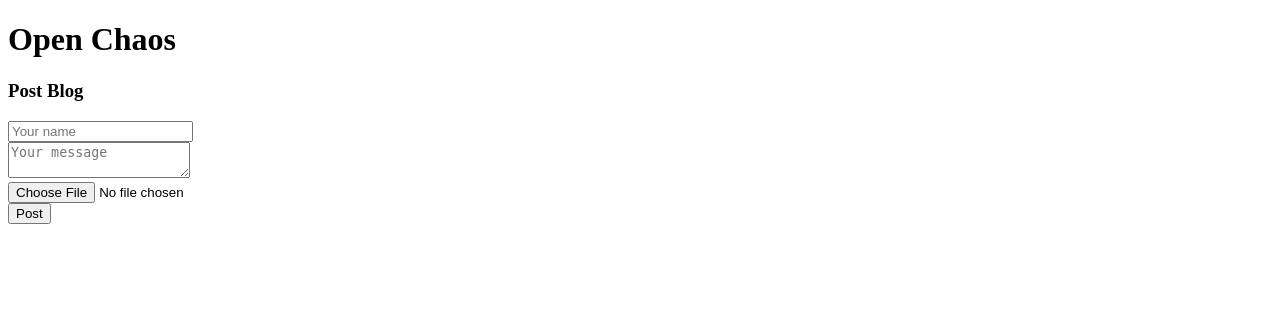
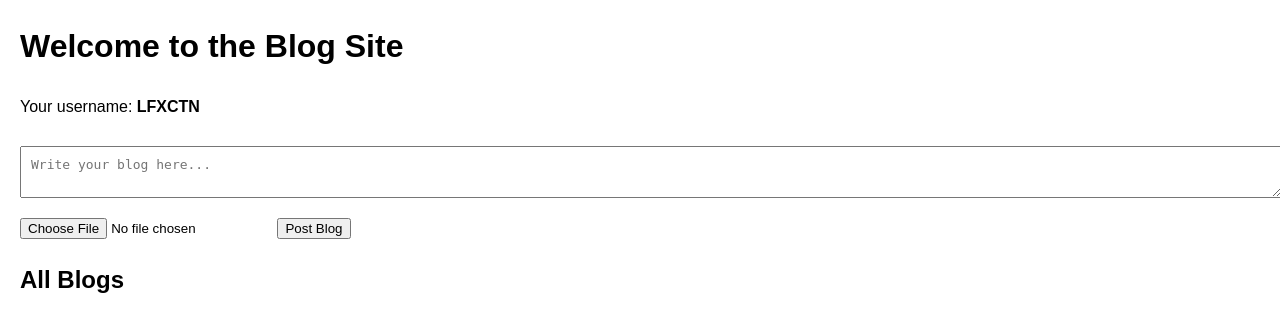
Before and after one commit to Abilash-Pandian/blog-site, a Flask app: page / in a window 1280 px wide. Shown: the top 332 px of the page. Run offline with Flask 3, Linux system fonts and the light colour scheme; data that the repository does not hold is empty.

Commit message:
Fixed JSON handling and added error logging

```diff
--- a/app.py
+++ b/app.py
@@ -1,96 +1,74 @@
-from flask import Flask, request, jsonify, render_template, send_from_directory
 import os
-import tempfile
-import threading
+import random
+import string
 import time
-import uuid
+from flask import Flask, render_template, request, jsonify
 
 app = Flask(__name__)
+app.secret_key = "blog_secret_key"
 
-# Temporary storage for blogs
-blogs = []
-images_dir = tempfile.mkdtemp()
-
-# Function to delete blogs and images after 24 hours
+# In-memory storage for blogs
+blogs = {}
 
 
-def cleanup():
-    global blogs
-    current_time = time.time()
-    blogs = [blog for blog in blogs if current_time - blog['timestamp'] < 86400]
-
-    for file in os.listdir(images_dir):
-        file_path = os.path.join(images_dir, file)
-        if current_time - os.path.getmtime(file_path) > 86400:
-            os.remove(file_path)
-
-    threading.Timer(3600, cleanup).start()
+def generate_random_name():
+    """Generate a random username."""
+    return ''.join(random.choices(string.ascii_uppercase + string.digits, k=6))
 
 
-# Start the cleanup function
-cleanup()
+@app.route("/")
+def home():
+    """Serve the homepage."""
+    username = generate_random_name()
+    return render_template("index.html", username=username)
 
 
-@app.route('/')
-def index():
-    return render_template('index.html')
+@app.route("/post_blog", methods=["POST"])
+def post_blog():
+    """Handle blog posting."""
+    data = request.json
+    blog_id = ''.join(random.choices(
+        string.ascii_lowercase + string.digits, k=8))
+    blogs[blog_id] = {
+        "author": data["author"],
+        "content": data["content"],
+        "image": data["image"],
+        "replies": [],
+        "timestamp": time.time()
+    }
+    return jsonify({"status": "success", "blog_id": blog_id})
 
 
-@app.route('/blogs', methods=['GET', 'POST'])
-def handle_blogs():
-    if request.method == 'POST':
-        content = request.form.get('content', '').strip()
-        image = request.files.get('image')
-        username = request.form.get('username', 'Anonymous')
+@app.route("/reply", methods=["POST"])
+def reply():
+    """Handle replies to blogs."""
+    data = request.json
+    blog_id = data["blog_id"]
+    if blog_id in blogs:
+        reply_id = ''.join(random.choices(
+            string.ascii_lowercase + string.digits, k=8))
+        blogs[blog_id]["replies"].append({
+            "author": data["author"],
+            "content": data["content"],
+            "timestamp": time.time()
+        })
+        return jsonify({"status": "success", "reply_id": reply_id})
+    return jsonify({"status": "error", "message": "Blog not found"})
 
-        # Validate content
-        if not content and not image:
-            return jsonify({'error': 'Blog content or an image is required!'}), 400
 
-        image_filename = None
-        if image:
-            image_filename = f"{uuid.uuid4()}_{image.filename}"
-            image.save(os.path.join(images_dir, image_filename))
-
-        blogs.append({
-            'id': str(uuid.uuid4()),
-            'username': username,
-            'content': content,
-            'image': image_filename,
-            'replies': [],
-            'timestamp': time.time()
-        })
-
-        return jsonify({'message': 'Blog created successfully!'}), 201
-
+@app.route("/get_blogs", methods=["GET"])
+def get_blogs():
+    """Retrieve all blogs."""
+    current_time = time.time()
+    to_delete = []
+    for blog_id, blog in blogs.items():
+        # Delete blogs older than 24 hours
+        if current_time - blog["timestamp"] > 86400:  # 24 hours in seconds
+            to_delete.append(blog_id)
+    for blog_id in to_delete:
+        del blogs[blog_id]
     return jsonify(blogs)
 
 
-@app.route('/blogs/<blog_id>/reply', methods=['POST'])
-def handle_replies(blog_id):
-    username = request.form.get('username', 'Anonymous')
-    reply_content = request.form.get('content', '').strip()
-
-    # Validate reply content
-    if not reply_content:
-        return jsonify({'error': 'Reply content is required!'}), 400
-
-    for blog in blogs:
-        if blog['id'] == blog_id:
-            blog['replies'].append({
-                'username': username,
-                'content': reply_content,
-                'timestamp': time.time()
-            })
-            return jsonify({'message': 'Reply added successfully!'}), 201
-
-    return jsonify({'error': 'Blog not found!'}), 404
-
-
-@app.route('/images/<filename>')
-def serve_image(filename):
-    return send_from_directory(images_dir, filename)
-
-
-if __name__ == '__main__':
+if __name__ == "__main__":
     app.run(debug=True)
--- /dev/null
+++ b/static/style.css
@@ -0,0 +1,24 @@
+body {
+    font-family: Arial, sans-serif;
+    margin: 20px;
+    line-height: 1.6;
+}
+
+.blog {
+    border: 1px solid #ddd;
+    padding: 10px;
+    margin-bottom: 20px;
+}
+
+.reply {
+    margin-left: 20px;
+    font-size: 0.9em;
+    color: #555;
+}
+
+textarea {
+    width: 100%;
+    margin: 10px 0;
+    padding: 10px;
+    font-size: 1em;
+}
--- a/templates/index.html
+++ b/templates/index.html
@@ -1,158 +1,118 @@
 <!DOCTYPE html>
-<html>
+<html lang="en">
   <head>
-    <title>Open Chaos</title>
-    <style>
-      .blog-post {
-        border: 1px solid #ddd;
-        margin: 10px 0;
-        padding: 15px;
-        border-radius: 5px;
-      }
-      .replies {
-        margin-left: 20px;
-        border-left: 2px solid #ddd;
-        padding-left: 10px;
-      }
-      .reply {
-        margin: 5px 0;
-        padding: 5px;
-        background-color: #f9f9f9;
-      }
-    </style>
+    <meta charset="UTF-8" />
+    <meta name="viewport" content="width=device-width, initial-scale=1.0" />
+    <title>Blog Site</title>
+    <link rel="stylesheet" href="/static/style.css" />
   </head>
   <body>
-    <h1>Open Chaos</h1>
+    <h1>Welcome to the Blog Site</h1>
+    <p>Your username: <strong id="username"></strong></p>
+    <textarea
+      id="blog-content"
+      placeholder="Write your blog here..."
+    ></textarea>
+    <br />
+    <input type="file" id="blog-image" accept="image/*" />
+    <button onclick="postBlog()">Post Blog</button>
 
-    <div>
-      <h3>Post Blog</h3>
-      <form id="blogForm">
-        <input
-          type="text"
-          id="username"
-          placeholder="Your name"
-          required
-        /><br />
-        <textarea id="content" placeholder="Your message" required></textarea
-        ><br />
-        <input type="file" id="image" accept="image/*" /><br />
-        <button type="submit">Post</button>
-      </form>
-    </div>
-
-    <div id="blogsContainer"></div>
+    <h2>All Blogs</h2>
+    <div id="blogs-container"></div>
 
     <script>
-      // Function to create a reply form
-      function createReplyForm(blogId) {
-        return `
-                <form onsubmit="handleReply(event, '${blogId}')" class="reply-form">
-                    <input type="text" placeholder="Your name" required class="reply-username">
-                    <input type="text" placeholder="Your reply" required class="reply-content">
-                    <button type="submit">Reply</button>
-                </form>
-            `;
-      }
+      const username = "{{ username }}";
+      document.getElementById("username").textContent = username;
 
-      // Function to display blogs and their replies
-      function displayBlogs(blogs) {
-        const container = document.getElementById("blogsContainer");
-        container.innerHTML = blogs
-          .map(
-            (blog) => `
-                <div class="blog-post">
-                    <strong>${blog.username}</strong>: ${blog.content}
-                    ${
-                      blog.image
-                        ? `<br><img src="/images/${blog.image}" style="max-width: 200px;">`
-                        : ""
-                    }
-                    <div class="replies">
-                        ${blog.replies
-                          .map(
-                            (reply) => `
-                            <div class="reply">
-                                <strong>${reply.username}</strong>: ${reply.content}
-                            </div>
-                        `
-                          )
-                          .join("")}
-                        ${createReplyForm(blog.id)}
-                    </div>
-                </div>
-            `
-          )
-          .join("");
-      }
+      async function postBlog() {
+        const content = document.getElementById("blog-content").value;
+        const image = document.getElementById("blog-image").files[0];
 
-      // Function to fetch blogs
-      async function fetchBlogs() {
-        try {
-          const response = await fetch("/blogs");
-          const blogs = await response.json();
-          displayBlogs(blogs);
-        } catch (error) {
-          console.error("Error fetching blogs:", error);
+        let imageData = "";
+        if (image) {
+          const reader = new FileReader();
+          reader.onloadend = () => {
+            imageData = reader.result;
+            sendBlog(content, imageData);
+          };
+          reader.readAsDataURL(image);
+        } else {
+          sendBlog(content, "");
         }
       }
 
-      // Function to handle new blog posts
-      async function handlePost(event) {
-        event.preventDefault();
-        const formData = new FormData();
-        formData.append("username", document.getElementById("username").value);
-        formData.append("content", document.getElementById("content").value);
-
-        const imageFile = document.getElementById("image").files[0];
-        if (imageFile) {
-          formData.append("image", imageFile);
-        }
-
-        try {
-          await fetch("/blogs", {
-            method: "POST",
-            body: formData,
-          });
-          document.getElementById("content").value = "";
-          document.getElementById("image").value = "";
+      async function sendBlog(content, image) {
+        const response = await fetch("/post_blog", {
+          method: "POST",
+          headers: {
+            "Content-Type": "application/json",
+          },
+          body: JSON.stringify({ author: username, content, image }),
+        });
+        const data = await response.json();
+        if (data.status === "success") {
+          alert("Blog posted!");
           fetchBlogs();
-        } catch (error) {
-          console.error("Error posting blog:", error);
+        } else {
+          alert("Error posting blog.");
         }
       }
 
-      // Function to handle replies
-      async function handleReply(event, blogId) {
-        event.preventDefault();
-        const form = event.target;
-        const username = form.querySelector(".reply-username").value;
-        const content = form.querySelector(".reply-content").value;
+      async function fetchBlogs() {
+        const response = await fetch("/get_blogs");
+        const blogs = await response.json();
 
-        try {
-          await fetch(`/blogs/${blogId}/reply`, {
-            method: "POST",
-            headers: {
-              "Content-Type": "application/x-www-form-urlencoded",
-            },
-            body: `username=${encodeURIComponent(
-              username
-            )}&content=${encodeURIComponent(content)}`,
-          });
-          form.reset();
-          fetchBlogs();
-        } catch (error) {
-          console.error("Error posting reply:", error);
+        const container = document.getElementById("blogs-container");
+        container.innerHTML = "";
+
+        for (const [id, blog] of Object.entries(blogs)) {
+          const blogElement = document.createElement("div");
+          blogElement.className = "blog";
+          blogElement.innerHTML = `
+                    <h3>${blog.author}</h3>
+                    <p>${blog.content}</p>
+                    ${
+                      blog.image
+                        ? `<img src="${blog.image}" alt="Blog Image" style="max-width: 200px;">`
+                        : ""
+                    }
+                    <div class="replies"></div>
+                    <textarea placeholder="Reply..." class="reply-box"></textarea>
+                    <button onclick="postReply('${id}', this.previousElementSibling.value)">Reply</button>
+                `;
+          container.appendChild(blogElement);
+
+          const repliesContainer = blogElement.querySelector(".replies");
+          for (const reply of blog.replies) {
+            const replyElement = document.createElement("div");
+            replyElement.className = "reply";
+            replyElement.innerHTML = `
+                        <strong>${reply.author}</strong>: ${reply.content}
+                    `;
+            repliesContainer.appendChild(replyElement);
+          }
         }
       }
 
-      // Set up form submission handler
-      document.getElementById("blogForm").onsubmit = handlePost;
+      async function postReply(blogId, content) {
+        const response = await fetch("/reply", {
+          method: "POST",
+          headers: {
+            "Content-Type": "application/json",
+          },
+          body: JSON.stringify({ blog_id: blogId, author: username, content }),
+        });
+        const data = await response.json();
+        if (data.status === "success") {
+          alert("Reply posted!");
+          fetchBlogs();
+        } else {
+          alert("Error posting reply.");
+        }
+      }
 
-      // Initial fetch
+      // Fetch blogs on page load
       fetchBlogs();
-
-      // Set up polling for updates every 2 seconds
-      setInterval(fetchBlogs, 2000);
     </script>
   </body>
 </html>
```
Also changed, not shown: templates/blog.html (added).
